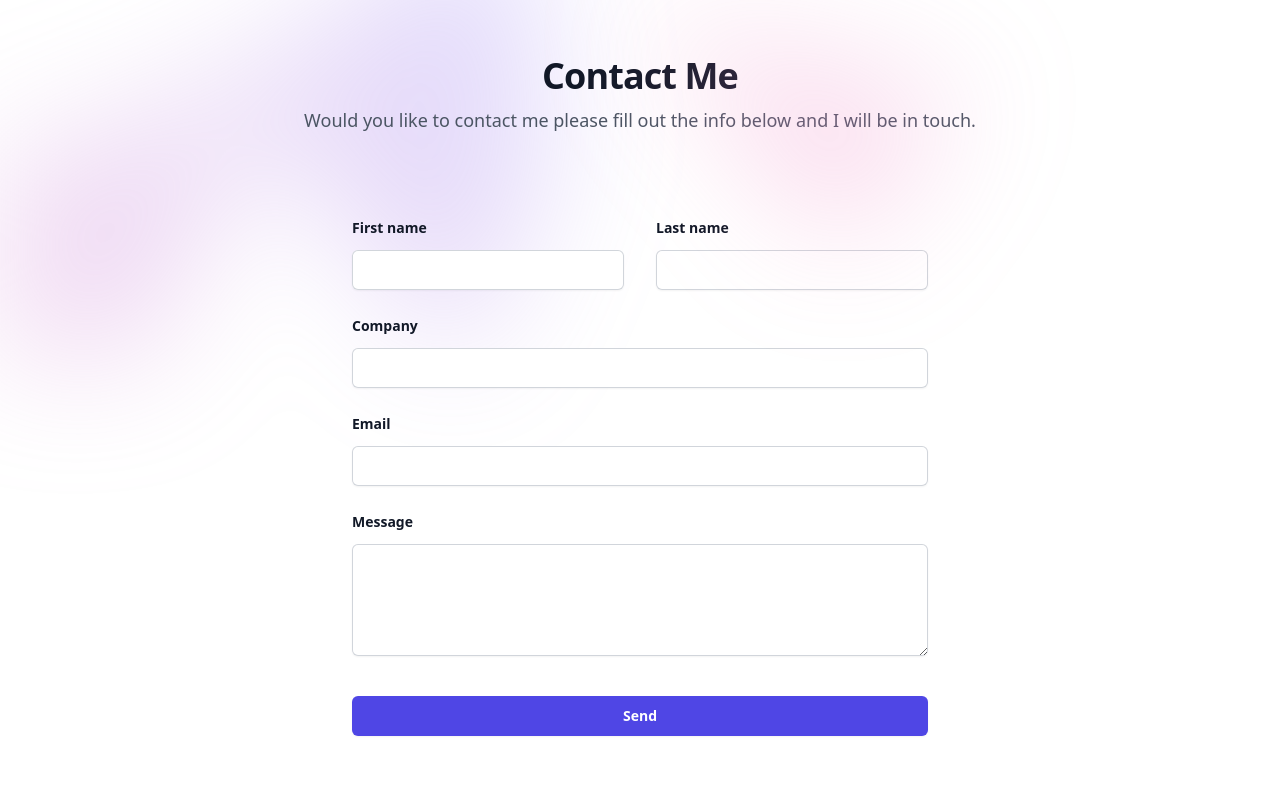
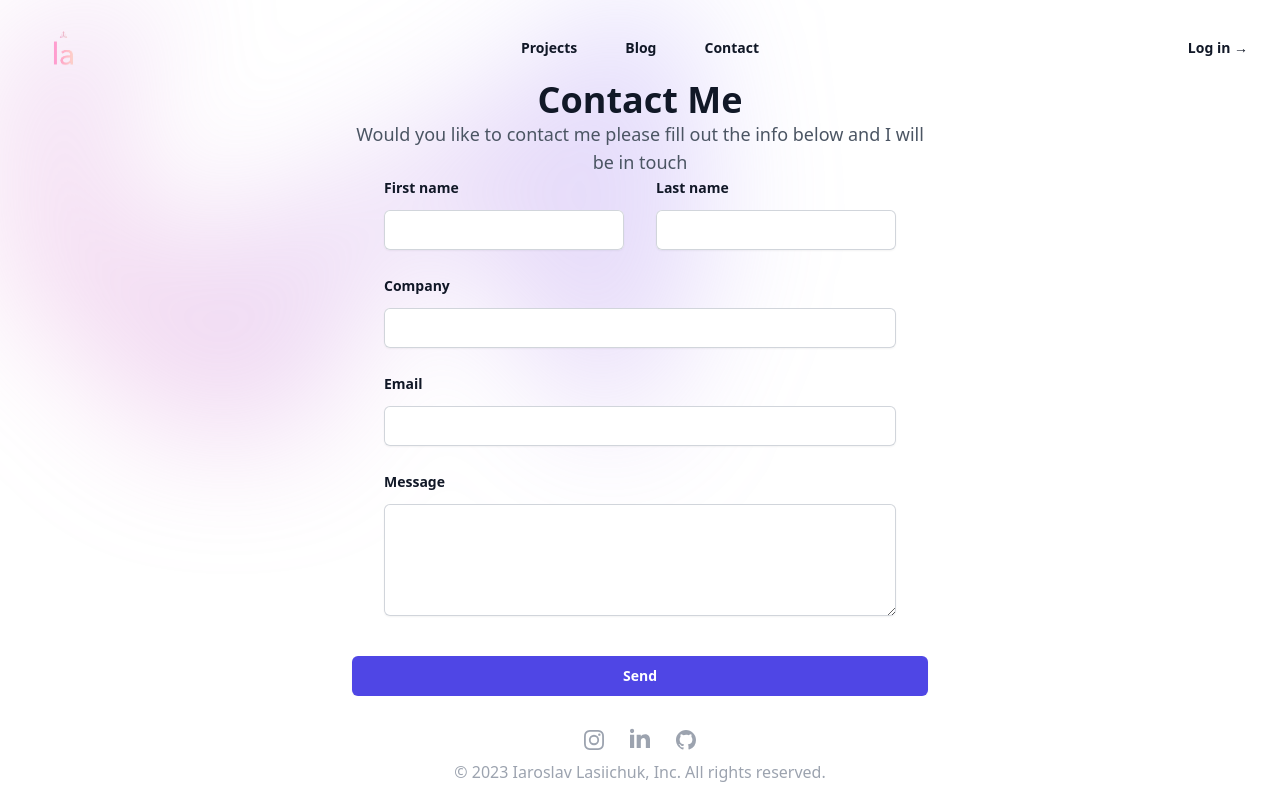
Before and after one commit to IaroslavLasiichuk/porfolio-i-las-mern, a React (Vite) app in the folder client/: page /contact in a window 1280 px wide. Built offline with nearby package versions, Linux system fonts and the light colour scheme.

Commit message:
Fixed ua issues

```diff
--- a/client/src/App.jsx
+++ b/client/src/App.jsx
@@ -19,17 +19,12 @@ function App() {
 
   return (
     <>
-
       <Routes>
-
         <Route path="/" element={<Layout/>}/>
-        <Route path="about" element={<About/>} />
         <Route path="project" element={<Project/>} />
         <Route path="blog" element={<Blog/>} />
-  <Route path="contact" element={<Contact/>} />
-
-        </Routes>
-
+        <Route path="contact" element={<Contact/>} />
+      </Routes>
         {/* <ul>
         {data ? (
         <ul>
--- a/client/src/data/data.js
+++ b/client/src/data/data.js
@@ -1,8 +1,7 @@
 const navigation = [
-    { name: 'About', href: 'about' },
-    { name: 'Projects', href: 'project' },
-    { name: 'Blog', href: 'blog' },
-    { name: 'Contact', href: 'contact' },
+    { name: 'Projects', href: '/project' },
+    { name: 'Blog', href: '/blog' },
+    { name: 'Contact', href: '/contact' },
 ]
 
 const posts = [
--- a/client/src/pages/Blog.jsx
+++ b/client/src/pages/Blog.jsx
@@ -1,15 +1,17 @@
 import Gradient from '../components/Gradient'
 import data from '../data/data';
 import Navbar  from './Navbar';
+import Footer  from './Footer';
 const { posts } = data;
 
   export default function Blog() {
     return (
 
-      <div id="blog" className="bg-white py-24 sm:py-32">
-
-      <div className="mx-auto max-w-7xl px-6 lg:px-8">
-        <div className="mx-auto max-w-2xl lg:mx-0">
+      <div id="blog" className="relative isolate bg-white min-h-screen pt-24 sm:pt-24  flex flex-col">
+        <Navbar />
+        <Gradient/>
+      <div className="mx-auto max-w-7xl px-0 lg:px- flex-1">
+        <div className="mx-auto max-w-2xl text-center">
           <h2 className="text-3xl font-bold tracking-tight text-gray-900 sm:text-4xl">From the blog</h2>
           <p className="mt-2 text-lg leading-8 text-gray-600">
             Learn more about JavaScript
@@ -17,9 +19,9 @@ const { posts } = data;
         </div>
         <div className="mx-auto mt-10 grid max-w-2xl grid-cols-1 gap-x-8 gap-y-16 border-t border-gray-200 pt-10 sm:mt-16 sm:pt-16 lg:mx-0 lg:max-w-none lg:grid-cols-3">
           {posts.map((post) => (
-            <article key={post.id} className="flex max-w-xl flex-col items-start justify-between">
-              <div className="flex items-center gap-x-4 text-xs">
-                <time dateTime={post.datetime} className="text-gray-500">
+            <article key={post.id} className="flex max-w-xl flex-col items-start justify-between mx-10">
+              <div className="flex items-center gap-x-4 text-xs ">
+                <time dateTime={post.datetime} className="text-gray-500 ">
                   {post.date}
                 </time>
                 <a
@@ -53,7 +55,16 @@ const { posts } = data;
             </article>
           ))}
         </div>
-      </div>
+        </div>
+        <div className='fixed inset-x-0 bottom-0 p-4'>
+
+        </div>
+
+        <div className='bg-white shadow-sm py-0'>
+    <Footer/>
+  </div>
+
+
     </div>
     )
   }
--- a/client/src/pages/Contact.jsx
+++ b/client/src/pages/Contact.jsx
@@ -1,55 +1,26 @@
-import Navbar from './Navbar'
+import Navbar  from './Navbar'
+import Footer  from './Footer'
+import Gradient from '../components/Gradient';
 export default function Contact() {
 
-    return (
-      <div id="contact" className="isolate px-6 py-24 sm:py-0 lg:px-8">
-
-        <div
-          className="absolute inset-x-0 top-[-10rem] -z-10 transform-gpu overflow-hidden blur-3xl sm:top-[-20rem]"
-          aria-hidden="true"
-        >
-          <div
-            className="relative left-1/2 -z-10 aspect-[1155/678] w-[36.125rem] max-w-none -translate-x-1/2 rotate-[30deg] bg-gradient-to-tr from-[#ff80b5] to-[#9089fc] opacity-30 sm:left-[calc(50%-40rem)] sm:w-[72.1875rem]"
-            style={{
-              clipPath:
-                "polygon(74.1% 44.1%, 100% 61.6%, 97.5% 26.9%, 85.5% 0.1%, 80.7% 2%, 72.5% 32.5%, 60.2% 62.4%, 52.4% 68.1%, 47.5% 58.3%, 45.2% 34.5%, 27.5% 76.7%, 0.1% 64.9%, 17.9% 100%, 27.6% 76.8%, 76.1% 97.7%, 74.1% 44.1%)",
-            }}
-          />
-        </div>
-        <div className="mx-auto max-w-2xl text-center">
-        <div className="relative isolate px-6 pt-14 lg:px-8">
-              <div
-                className="absolute inset-x-0 -top-40 -z-10 transform-gpu overflow-hidden blur-3xl sm:-top-80"
-                aria-hidden="true"
-              >
-              </div>
-              <div
-                className="absolute inset-x-0 top-[calc(100%-13rem)] -z-10 transform-gpu overflow-hidden blur-3xl sm:top-[calc(100%-30rem)]"
-                aria-hidden="true"
-              >
-                <div
-                  className="relative left-[calc(50%+3rem)] aspect-[1155/678] w-[36.125rem] -translate-x-1/2 bg-gradient-to-tr from-[#ff80b5] to-[#9089fc] opacity-30 sm:left-[calc(50%+36rem)] sm:w-[72.1875rem]"
-                  style={{
-                    clipPath:
-                      "polygon(74.1% 44.1%, 100% 61.6%, 97.5% 26.9%, 85.5% 0.1%, 80.7% 2%, 72.5% 32.5%, 60.2% 62.4%, 52.4% 68.1%, 47.5% 58.3%, 45.2% 34.5%, 27.5% 76.7%, 0.1% 64.9%, 17.9% 100%, 27.6% 76.8%, 76.1% 97.7%, 74.1% 44.1%)",
-                  }}
-                />
-              </div>
-            </div>
-          <h2 className="text-3xl font-bold tracking-tight text-gray-900 sm:text-4xl">
-            Contact Me
-          </h2>
-          <p className="mt-2 text-lg leading-8 text-gray-600">
-            Would you like to contact me please fill out the info below and I will
-            be in touch.
-          </p>
-        </div>
+  return (
+      <>
+        <Navbar/>
+      <div id="contact" className="bg-white relative isolate">
+       <Gradient/>
         <form
           action="#"
           method="POST"
           className="mx-auto mt-16 max-w-xl sm:mt-20"
         >
-          <div className="grid grid-cols-1 gap-x-8 gap-y-6 sm:grid-cols-2">
+           <div className="mx-auto lg:mx-0">
+            <h2 className="text-center text-3xl font-bold text-gray-900 sm:text-4xl">Contact Me</h2>
+            <p className="text-center text-lg text-gray-600 ">
+            Would you like to contact me please fill out the info below and I will
+            be in touch
+            </p>
+          </div>
+          <div className="grid grid-cols-1 gap-x-8 gap-y-6 sm:grid-cols-2 mx-8 ">
             <div>
               <label
                 htmlFor="first-name"
@@ -146,6 +117,8 @@ export default function Contact() {
             </button>
           </div>
         </form>
+        <Footer/>
       </div>
+      </>
     );
   }
--- a/client/src/pages/Layout.jsx
+++ b/client/src/pages/Layout.jsx
@@ -10,13 +10,13 @@ import { Outlet } from "react-router-dom";
 const Layout = () => {
   return (
     <div className="layout">
-        <Navbar />
-        <About />
-        <Project />
-        <Blog />
-        <Contact />
+      <About />
+      <Project/>
+      <Blog/>
+      <Contact/>
         <Footer />
-      <Outlet/>
+      <Outlet />
+
     </div>
   );
 };
--- a/client/src/pages/Navbar.jsx
+++ b/client/src/pages/Navbar.jsx
@@ -1,22 +1,23 @@
-import Gradient from '../components/Gradient'
-// import { Link } from "react-router-dom";
-import { useState } from 'react'
-import { Dialog } from '@headlessui/react'
-import { Bars3Icon, XMarkIcon } from '@heroicons/react/24/outline'
+import Gradient from "../components/Gradient";
+import { Link } from "react-router-dom";
+import { useState } from "react";
+import { Dialog } from "@headlessui/react";
+import { Bars3Icon, XMarkIcon } from "@heroicons/react/24/outline";
 import React from "react";
-import data from '/src/data/data.js';
-import logo from '../../public/quickexport.png';
-import { Link, animateScroll as scroll } from "react-scroll";
+import data from "/src/data/data.js";
+import logo from "../../public/quickexport.png"
 
 const { navigation } = data;
 
 export default function Navbar() {
-
-  const [mobileMenuOpen, setMobileMenuOpen] = useState(false)
+  const [mobileMenuOpen, setMobileMenuOpen] = useState(false);
   return (
     <div className="bg-white">
       <header className="fixed-nav absolute inset-x-0 top-0 z-50">
-      <nav className="flex items-center justify-between p-6 lg:px-8" aria-label="Global">
+        <nav
+          className="flex items-center justify-between p-6 lg:px-8"
+          aria-label="Global"
+        >
           <div className="flex lg:flex-1">
             <Link to="/" className="-m-1.5 p-1.5">
               <img
@@ -37,26 +38,21 @@ export default function Navbar() {
             </button>
           </div>
           <div className="hidden lg:flex lg:gap-x-12">
-
             {navigation.map((item) => (
               <Link
-
                 to={item.href}
-            spy={true}
-            smooth={true}
-              offset={-0}
-            duration={500}
                 key={item.name}
-
-
-    className="text-sm font-semibold leading-6 text-gray-900">
+                className="text-sm font-semibold leading-6 text-gray-900"
+              >
                 {item.name}
-
               </Link>
             ))}
           </div>
           <div className="hidden lg:flex lg:flex-1 lg:justify-end">
-            <Link  to="/login" className="text-sm font-semibold leading-6 text-gray-900">
+            <Link
+              to="/login"
+              className="text-sm font-semibold leading-6 text-gray-900"
+            >
               Log in <span aria-hidden="true">&rarr;</span>
             </Link>
             {/* <a href="#" className="text-sm font-semibold leading-6 text-gray-900">
@@ -64,17 +60,18 @@ export default function Navbar() {
             </a> */}
           </div>
         </nav>
-        <Dialog as="div" className="lg:hidden" open={mobileMenuOpen} onClose={setMobileMenuOpen}>
+        <Dialog
+          as="div"
+          className="lg:hidden"
+          open={mobileMenuOpen}
+          onClose={setMobileMenuOpen}
+        >
           <div className="fixed inset-0 z-50" />
           <Dialog.Panel className="fixed inset-y-0 right-0 z-50 w-full overflow-y-auto bg-white px-6 py-6 sm:max-w-sm sm:ring-1 sm:ring-gray-900/10">
             <div className="flex items-center justify-between">
               <a href="#" className="-m-1.5 p-1.5">
                 <span className="sr-only">Your Company</span>
-                <img
-                  className="h-8 w-auto"
-                  src={logo}
-                  alt=""
-                />
+                <img className="h-8 w-auto" src={logo} alt="" />
               </a>
               <button
                 type="button"
@@ -88,7 +85,7 @@ export default function Navbar() {
             <div className="mt-6 flow-root">
               <div className="-my-6 divide-y divide-gray-500/10">
                 <div className="space-y-2 py-6">
-                <Gradient/>
+                  <Gradient />
                   {navigation.map((item) => (
                     <Link
                       key={item.name}
@@ -116,5 +113,5 @@ export default function Navbar() {
         </Dialog>
       </header>
     </div>
-  )
+  );
 }
--- a/client/src/pages/Project.jsx
+++ b/client/src/pages/Project.jsx
@@ -1,4 +1,7 @@
 import Navbar from './Navbar'
+import Footer from './Footer'
+import Gradient from "../components/Gradient"
+import logo from "../../public/quickexport.png";
 /*
   This example requires some changes to your config:
 
@@ -50,8 +53,11 @@ const products = [
 
   export default function Project() {
     return (
+      <>
+         <Navbar />
+      <div id="project" className="bg-white relative isolate">
 
-      <div id="project" className="bg-white">
+        <Gradient/>
         <div className="mx-auto max-w-2xl px-4 py-16 sm:px-6 sm:py-24 lg:max-w-7xl lg:px-8">
         <div className="mx-auto lg:mx-0">
             <h2 className="text-center text-3xl font-bold tracking-tight text-gray-900 sm:text-4xl">My projects</h2>
@@ -86,7 +92,12 @@ const products = [
               </div>
             ))}
           </div>
+
         </div>
-      </div>
+        <div>
+        <Footer/>
+        </div>
+        </div>
+        </>
     )
   }
```
Also changed, not shown: client/src/pages/About.jsx (+17 -15 lines). Lines whose indentation alone changed are shown as unchanged.
